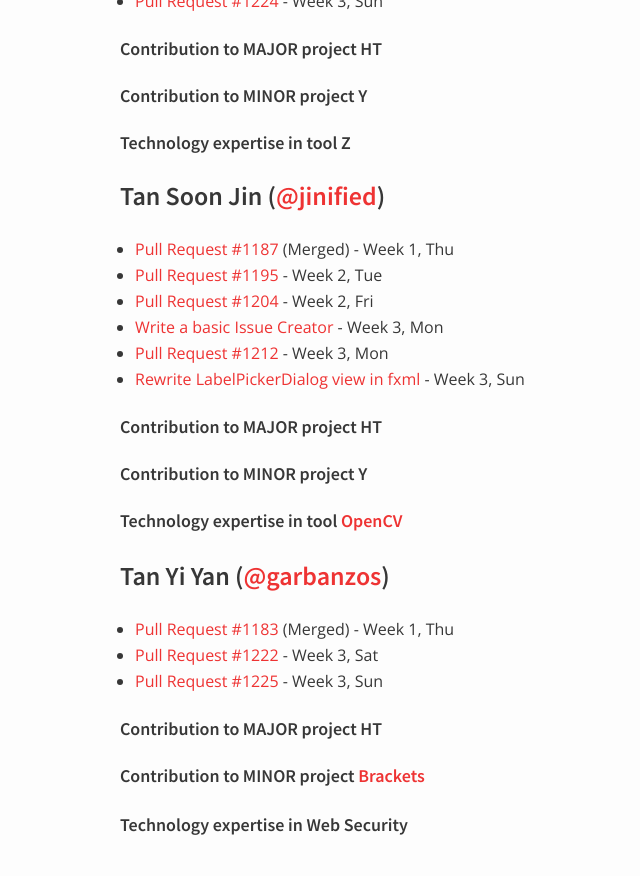
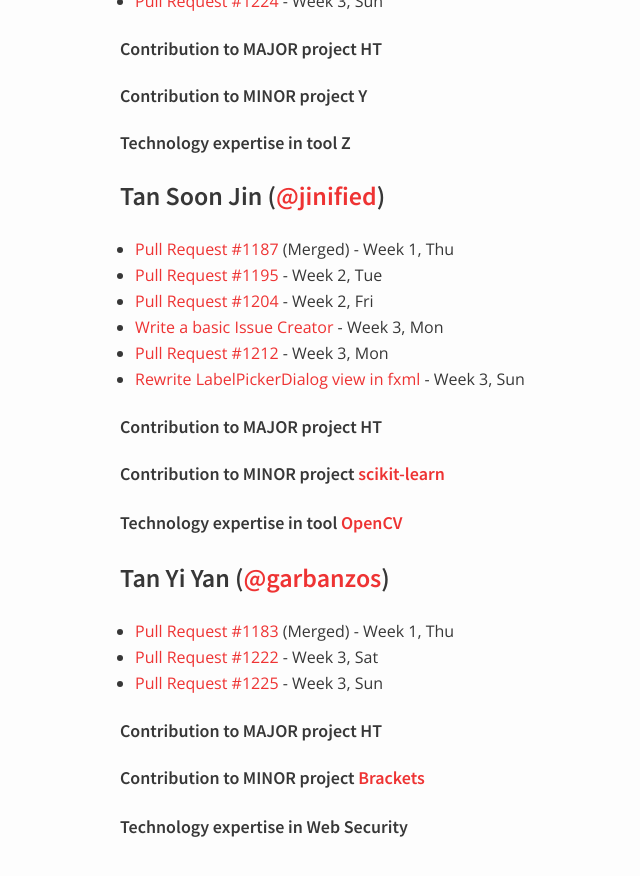
Before and after one commit to nus-oss/cs3281-AY1516S2-website, a Jekyll site: the page built from teams/hubturbo.md, in a window 1280 px wide and 900 px high, scrolled down 1759 px. Shown: the top 876 px of the window, without its empty margins (250-890 px from the left). Built offline with Jekyll 4.4.1, drawn with Linux system fonts in a browser that asks for light colours.

Commit message:
Added jinified's minor project.

```diff
--- a/teams/hubturbo.md
+++ b/teams/hubturbo.md
@@ -96,7 +96,7 @@ permalink: /teams/hubturbo/
 
 ##### Contribution to MAJOR project HT
 
-##### Contribution to MINOR project Y
+##### Contribution to MINOR project [scikit-learn](https://github.com/scikit-learn/scikit-learn)
 
 ##### Technology expertise in tool [OpenCV](https://github.com/Itseez/opencv)
 
```
